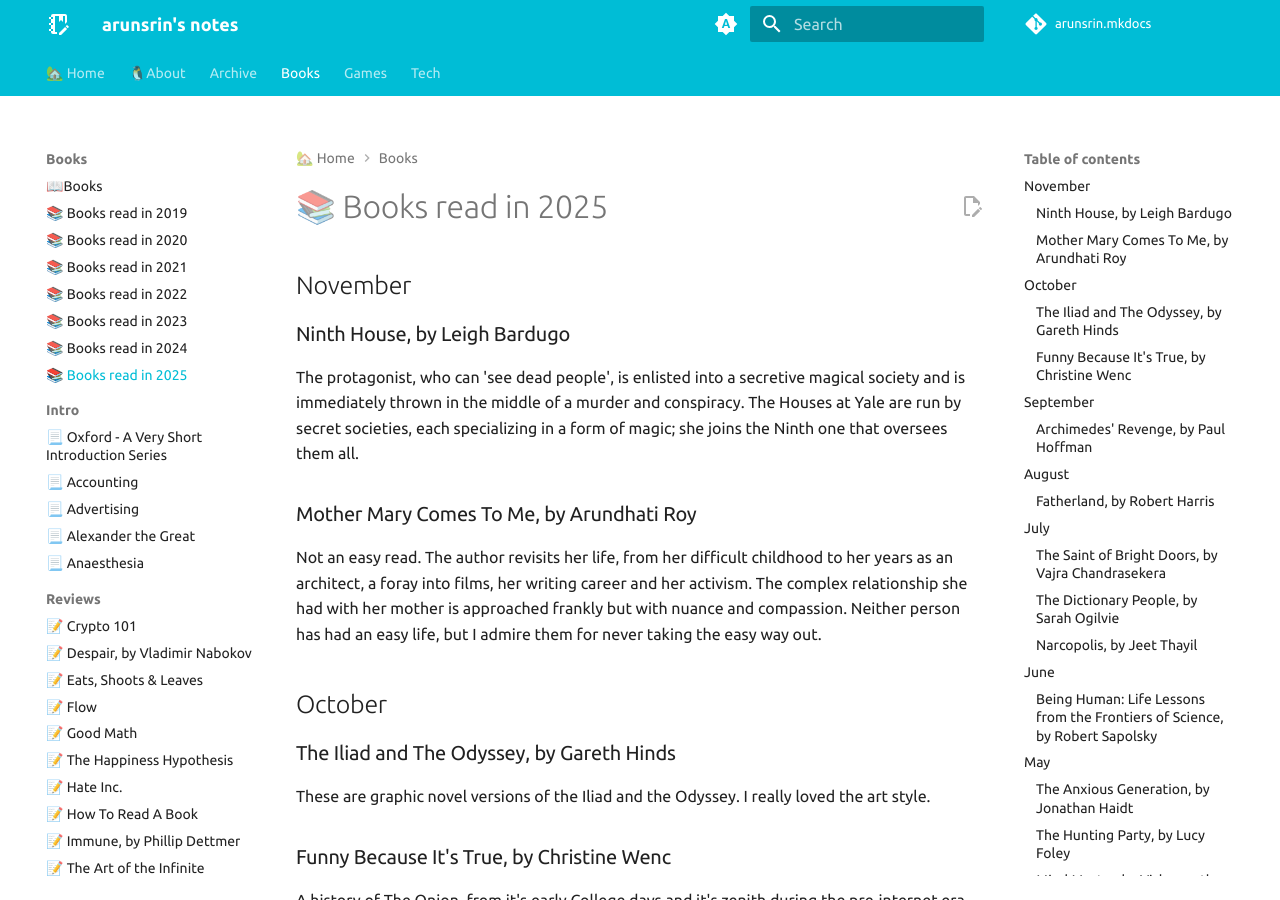
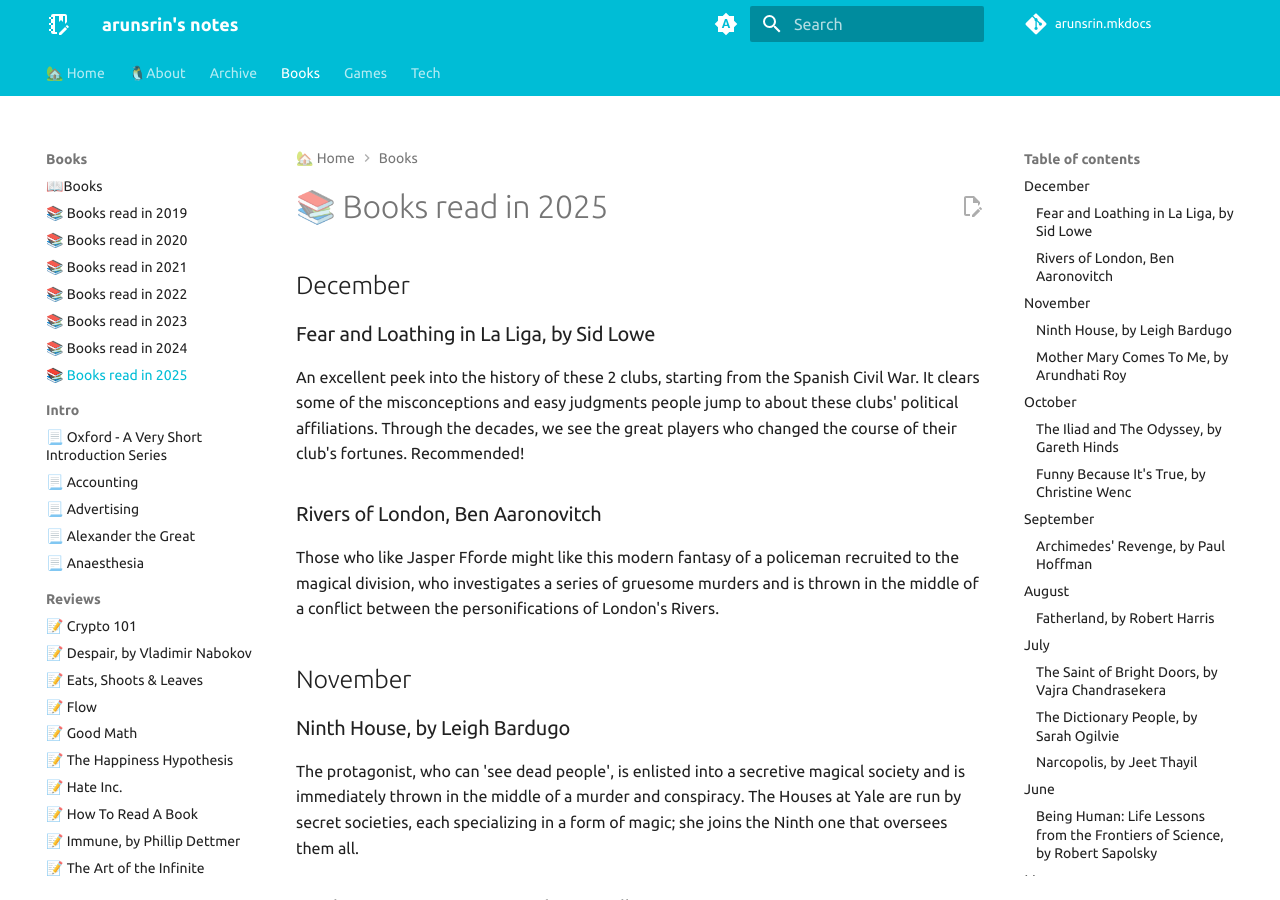
Before and after one commit to arunsrin/arunsrin.mkdocs, an MkDocs documentation site: the page built from home/books/2025.md, in a window 1280 px wide and 900 px high. Built offline with MkDocs 1.6.1 and Material for MkDocs 9.7.7, drawn with Linux system fonts in a browser that asks for light colours; comment, search, counter and statistics services are not loaded.

Commit message:
Update 2025.md with December book readings
Added book entries for December 2025.

```diff
--- a/home/books/2025.md
+++ b/home/books/2025.md
@@ -1,4 +1,20 @@
 # 📚 Books read in 2025
+
+## December
+
+### Fear and Loathing in La Liga, by Sid Lowe
+
+An excellent peek into the history of these 2 clubs, starting from the Spanish
+Civil War. It clears some of the misconceptions and easy judgments people jump
+to about these clubs' political affiliations. Through the decades, we see the
+great players who changed the course of their club's fortunes. Recommended!
+
+### Rivers of London, Ben Aaronovitch
+
+Those who like Jasper Fforde might like this modern fantasy of a policeman
+recruited to the magical division, who investigates a series of gruesome
+murders and is thrown in the middle of a conflict between the personifications
+of London's Rivers.
 
 ## November
 
```
